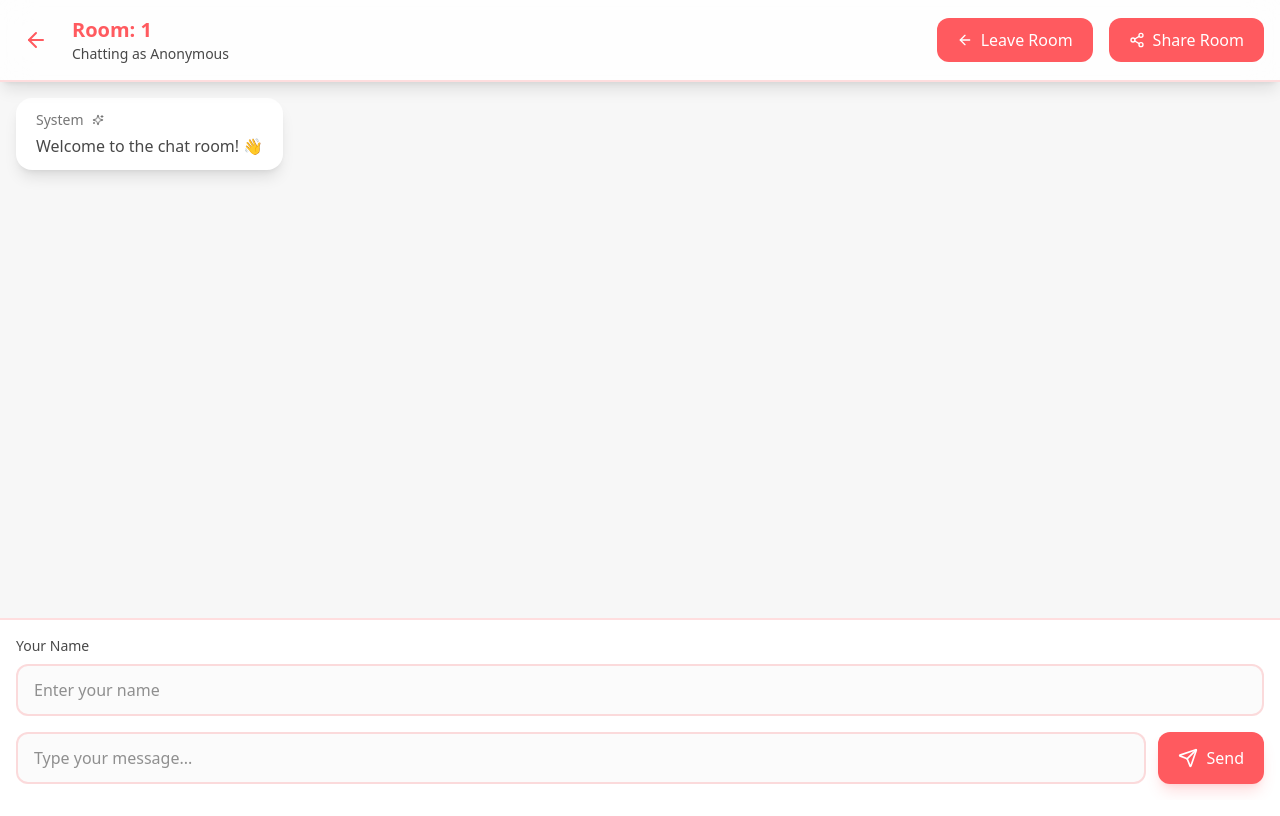
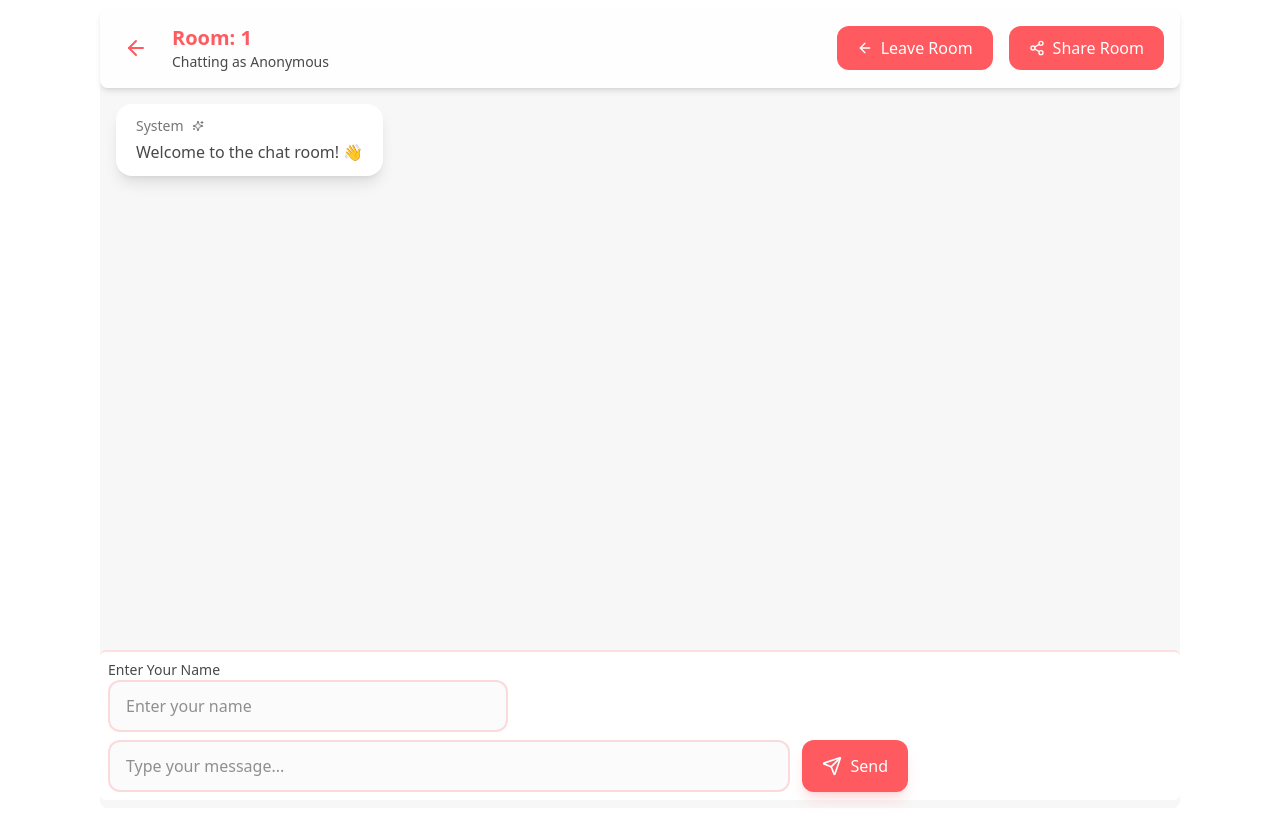
Before and after one commit to MrNikhillyadav/chatify-app, a React (Vite) app in the folder frontend/: page /room/1 in a window 1280 px wide. Built offline with nearby package versions, Linux system fonts and the light colour scheme; no server answers.

Commit message:
add Room.tsx

```diff
--- a/frontend/src/components/Home.tsx
+++ b/frontend/src/components/Home.tsx
@@ -18,7 +18,7 @@ const Home = () => {
   }
 
   return (
-    <div className="min-h-screen flex flex-col justify-center items-center bg-cartoon-bg">
+    <div className="min-h-screen border flex flex-col justify-center items-center bg-cartoon-bg">
       <div className="bg-cartoon-light p-8 rounded-[2rem] shadow-2xl text-center w-full max-w-md mx-4 relative overflow-hidden">
         <div className="absolute top-0 left-0 w-full h-2 bg-gradient-to-r from-cartoon-accent/30 to-cartoon-accent" />
 
--- a/frontend/src/components/Room.tsx
+++ b/frontend/src/components/Room.tsx
@@ -98,9 +98,10 @@ function Room() {
   }
 
   return (
-    <div className="h-screen flex flex-col bg-cartoon-bg text-cartoon-text">
-      {/* Header */}
-      <div className="sticky top-0 z-10 bg-cartoon-light/80 backdrop-blur-lg shadow-lg border-b-2 border-cartoon-accent/20">
+    <div className=" flex flex-col max-w-[1080px] rounded-lg my-2 m-auto bg-cartoon-bg text-cartoon-text">
+      <div className="h-screen flex flex-col bg-cartoon-bg text-cartoon-text rounded-lg ">
+         {/* Header */}
+      <div className="sticky top-0 z-10 bg-cartoon-light/80 backdrop-blur-sm shadow-md border-b-red-100 rounded-lg   border-cartoon-accent/20">
         <div className="flex justify-between items-center p-4">
           <div className="flex items-center gap-4">
             <button
@@ -169,10 +170,10 @@ function Room() {
       </div>
 
       {/* Input Section */}
-      <div className="border-t-2 border-cartoon-accent/20 bg-cartoon-light p-4 space-y-4">
-        <div>
-          <label className="text-sm text-cartoon-text block mb-2">
-            Your Name
+      <div className="border-t-2 rounded-md border-cartoon-accent/20 bg-cartoon-light p-2 space-y-2 mb-2">
+        <div className="  max-w-[400px]">
+          <label className="text-sm text-cartoon-text block ">
+            Enter Your Name
           </label>
           <input
             type="text"
@@ -186,7 +187,7 @@ function Room() {
           />
         </div>
 
-        <div className="flex gap-3">
+        <div className="flex gap-3  max-w-[800px]">
           <input
             className="flex-1 px-4 py-3 bg-cartoon-bg/50 border-2 border-cartoon-accent/20 rounded-xl
                      text-cartoon-text placeholder-cartoon-text/60
@@ -211,6 +212,7 @@ function Room() {
           </button>
         </div>
       </div>
+      </div>
     </div>
   );
 }
```
